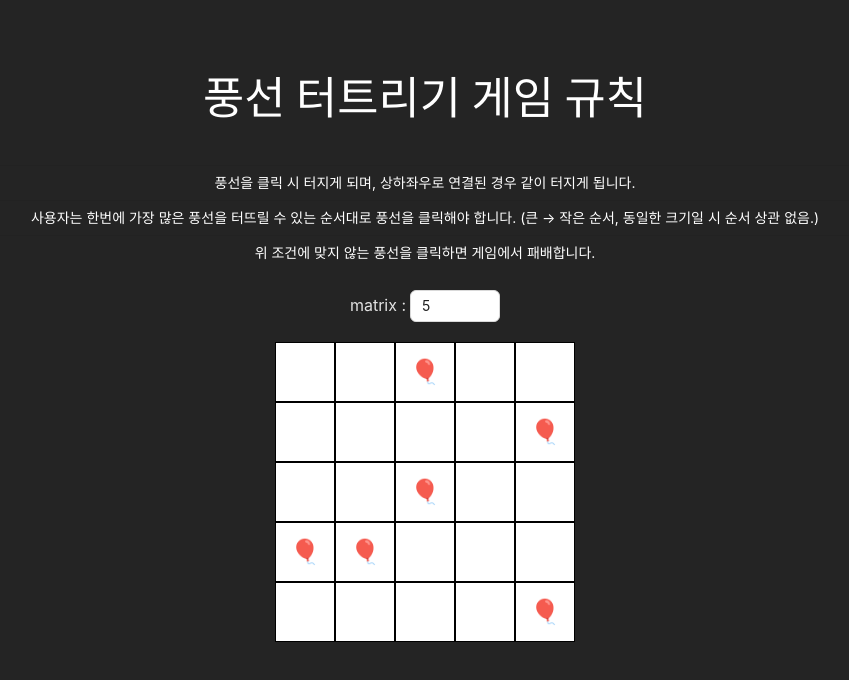
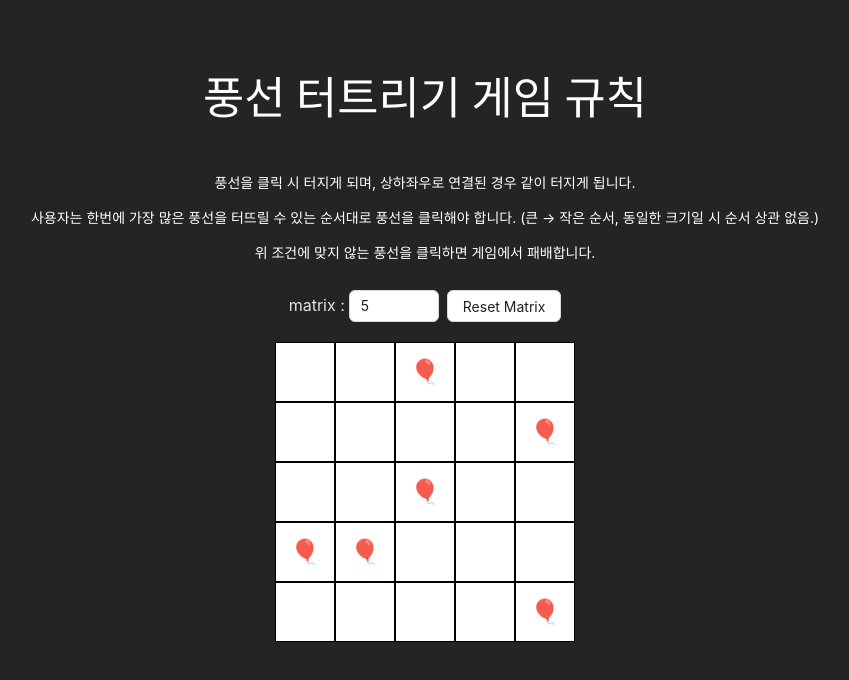
Before and after one commit to 1eeminhyeong/superblock-assignment, a React (Vite) app: page / in a window 1280 px wide. Shown: the top 680 px of the page, without its empty margins (247-1096 px from the left). Built offline with nearby package versions, Linux system fonts and the light colour scheme.

Commit message:
refactor: add MatrixController to reset, control matrix

```diff
--- a/src/App.tsx
+++ b/src/App.tsx
@@ -1,36 +1,11 @@
 import "./App.css"
-import { BalloonGrid, InputNumber } from "./components"
-import { List } from "antd"
-
-const RULES = [
-  "풍선을 클릭 시 터지게 되며, 상하좌우로 연결된 경우 같이 터지게 됩니다.",
-  "사용자는 한번에 가장 많은 풍선을 터뜨릴 수 있는 순서대로 풍선을 클릭해야 합니다. (큰 → 작은 순서, 동일한 크기일 시 순서 상관 없음.)",
-  "위 조건에 맞지 않는 풍선을 클릭하면 게임에서 패배합니다.",
-]
+import { BalloonGrid, GameRule, MatrixController } from "./components"
 
 function App() {
   return (
     <>
-      <List
-        style={{ color: "white", marginBottom: 20 }}
-        header={<h1>풍선 터트리기 게임 규칙</h1>}
-        dataSource={RULES}
-        renderItem={(item) => (
-          <List.Item
-            style={{
-              color: "white",
-              textAlign: "center",
-              display: "flex",
-              alignItems: "center",
-              justifyContent: "center",
-              padding: "6px 0",
-            }}
-          >
-            {item}
-          </List.Item>
-        )}
-      />
-      <InputNumber />
+      <GameRule />
+      <MatrixController />
       <BalloonGrid />
     </>
   )
--- /dev/null
+++ b/src/components/GameRule/GameRule.tsx
@@ -0,0 +1,33 @@
+import { List } from "antd"
+
+const RULES = [
+  "풍선을 클릭 시 터지게 되며, 상하좌우로 연결된 경우 같이 터지게 됩니다.",
+  "사용자는 한번에 가장 많은 풍선을 터뜨릴 수 있는 순서대로 풍선을 클릭해야 합니다. (큰 → 작은 순서, 동일한 크기일 시 순서 상관 없음.)",
+  "위 조건에 맞지 않는 풍선을 클릭하면 게임에서 패배합니다.",
+]
+
+const GameRule = () => {
+  return (
+    <List
+      style={{ color: "white", marginBottom: 20 }}
+      header={<h1>풍선 터트리기 게임 규칙</h1>}
+      dataSource={RULES}
+      renderItem={(item) => (
+        <List.Item
+          style={{
+            color: "white",
+            textAlign: "center",
+            display: "flex",
+            alignItems: "center",
+            justifyContent: "center",
+            padding: "6px 0",
+          }}
+        >
+          {item}
+        </List.Item>
+      )}
+    />
+  )
+}
+
+export default GameRule
--- /dev/null
+++ b/src/components/GameRule/index.ts
@@ -0,0 +1 @@
+export { default as GameRule } from "./GameRule"
--- a/src/components/InputNumber/InputNumber.tsx
+++ /dev/null
@@ -1,27 +0,0 @@
-import { balloonPositionAtom, matrixAtom } from "../../store"
-import { InputNumber as InputNumberAntd } from "antd"
-import { useAtom } from "jotai"
-import { useResetAtom } from "jotai/utils"
-
-const InputNumber = () => {
-  const resetBalloonPosition = useResetAtom(balloonPositionAtom)
-  const [matrix, setMatrix] = useAtom(matrixAtom)
-
-  return (
-    <div>
-      matrix :
-      <InputNumberAntd
-        style={{ marginLeft: 4 }}
-        min={3}
-        max={32}
-        value={matrix}
-        onChange={(v) => {
-          setMatrix(v!)
-          resetBalloonPosition()
-        }}
-      />
-    </div>
-  )
-}
-
-export default InputNumber
--- a/src/components/InputNumber/index.ts
+++ /dev/null
@@ -1 +0,0 @@
-export { default as InputNumber } from "./InputNumber"
--- /dev/null
+++ b/src/components/MatrixController/MatrixController.tsx
@@ -0,0 +1,29 @@
+import { matrixAtom, updateBalloonPositionAtom } from "@/store"
+import { Button, Flex, InputNumber } from "antd"
+import { useAtom, useSetAtom } from "jotai"
+
+const MatrixController = () => {
+  const updateBalloonPosition = useSetAtom(updateBalloonPositionAtom)
+  const [matrix, setMatrix] = useAtom(matrixAtom)
+
+  return (
+    <Flex justify='center' align='center' gap={8}>
+      <div>
+        matrix :
+        <InputNumber
+          style={{ marginLeft: 4 }}
+          min={3}
+          max={32}
+          value={matrix}
+          onChange={(v) => {
+            setMatrix(v!)
+            updateBalloonPosition()
+          }}
+        />
+      </div>
+      <Button onClick={() => updateBalloonPosition()}>Reset Matrix</Button>
+    </Flex>
+  )
+}
+
+export default MatrixController
--- /dev/null
+++ b/src/components/MatrixController/index.ts
@@ -0,0 +1 @@
+export { default as MatrixController } from "./MatrixController"
--- a/src/components/index.ts
+++ b/src/components/index.ts
@@ -1,3 +1,4 @@
 export * from "./Grid"
 export * from "./BalloonGrid"
-export * from "./InputNumber"
+export * from "./MatrixController"
+export * from "./GameRule"
```
